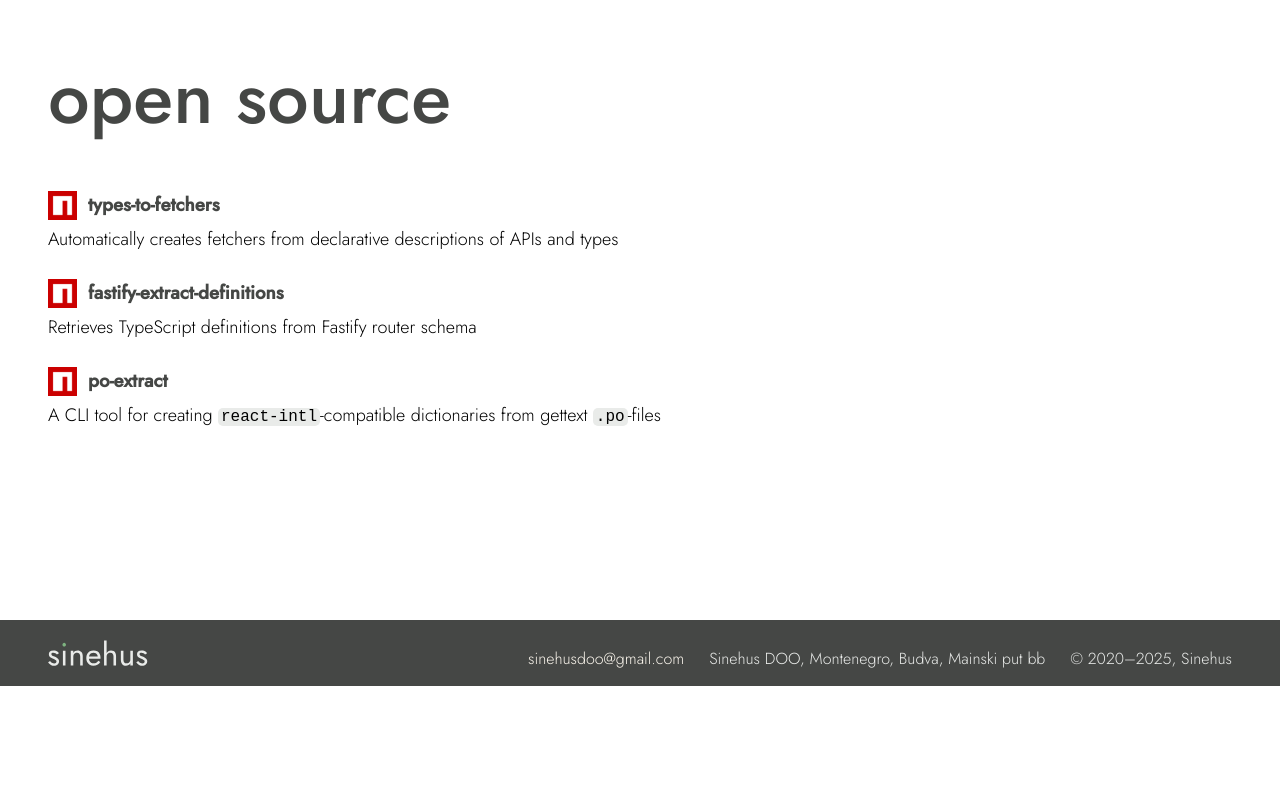
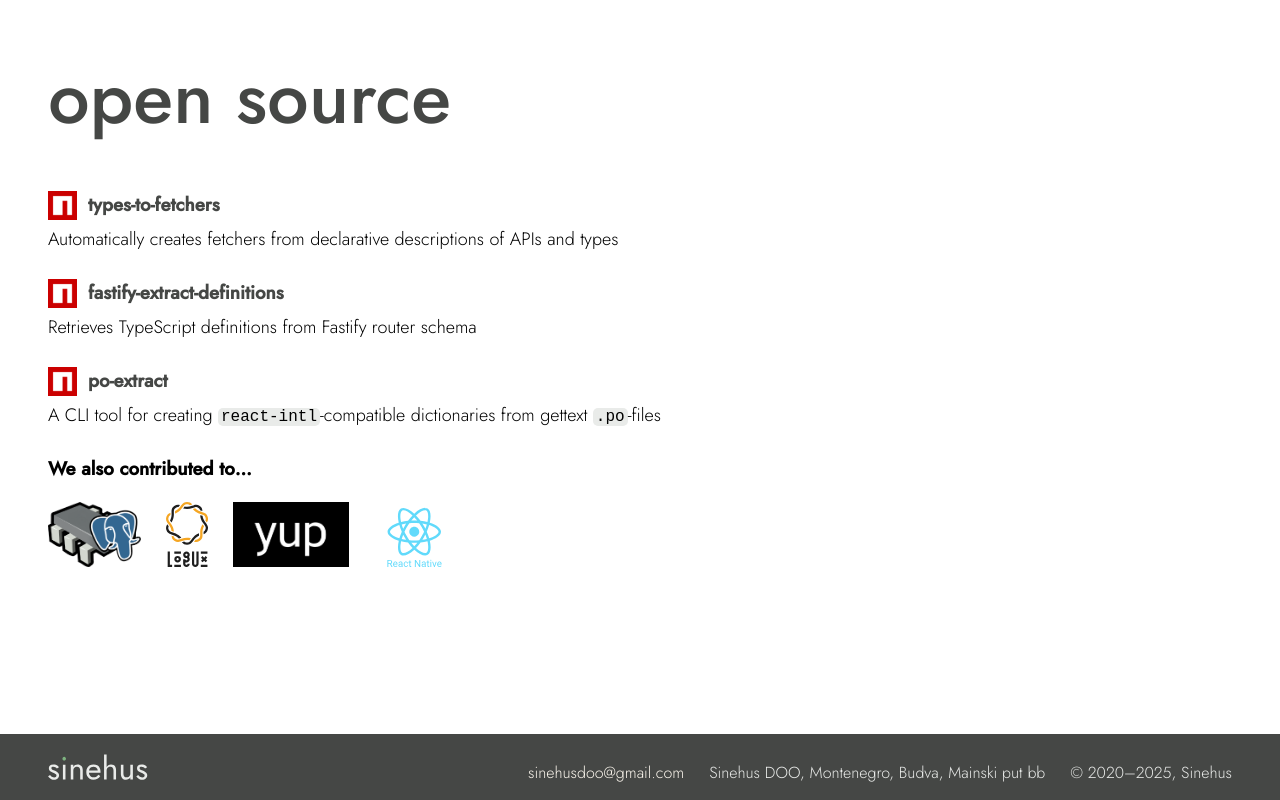
Before and after one commit to neruchev/sinehus.com, a plain HTML site: page index.html in a window 1280 px wide. Shown: the part 991-1791 px from the top of the page. Before the commit the page ends 1677 px from the top, so only its background shows below. Drawn offline with Linux system fonts and the light colour scheme.

Commit message:
Add contributions

```diff
--- a/index.html
+++ b/index.html
@@ -146,6 +146,39 @@
               dictionaries from gettext <code>.po</code>-files
             </p>
           </div>
+
+          <div>
+            <h3>We also contributed to…</h3>
+
+            <ul class="contribution">
+              <li>
+                <a
+                  href="https://github.com/oguimbal/pg-mem"
+                  class="github-pg-mem"
+                  ><img src="./assets/images/pg-mem.png" alt="pg-mem"
+                /></a>
+              </li>
+              <li>
+                <a href="https://github.com/logux/server" class="github-logux"
+                  ><img src="./assets/images/logux.svg" alt="logux-server"
+                /></a>
+              </li>
+              <li>
+                <a href="https://github.com/jquense/yup" class="github-yup"
+                  ><img src="./assets/images/yup.jpg" alt="yup"
+                /></a>
+              </li>
+              <li>
+                <a
+                  href="https://github.com/facebook/react-native-deprecated-modules"
+                  class="github-react-native"
+                  ><img
+                    src="./assets/images/react-native.svg"
+                    alt="react-native"
+                /></a>
+              </li>
+            </ul>
+          </div>
         </div>
       </section>
 
--- a/opensource.css
+++ b/opensource.css
@@ -13,3 +13,25 @@
   display: inline-block;
   padding-left: 40px;
 }
+
+.contribution {
+  display: flex;
+  gap: 25px;
+  list-style-type: none;
+  margin-bottom: 0;
+  margin-top: 20px;
+  padding: 0;
+}
+
+.contribution a {
+  display: flex;
+}
+
+.contribution a:hover::after,
+.contribution a:focus::after {
+  background-color: transparent;
+}
+
+.contribution a img {
+  height: 65px;
+}
```
Also changed, not shown: assets/images/logux.svg (added), assets/images/pg-mem.png (added), assets/images/react-native.svg (added), assets/images/yup.jpg (added), 1 other file.
